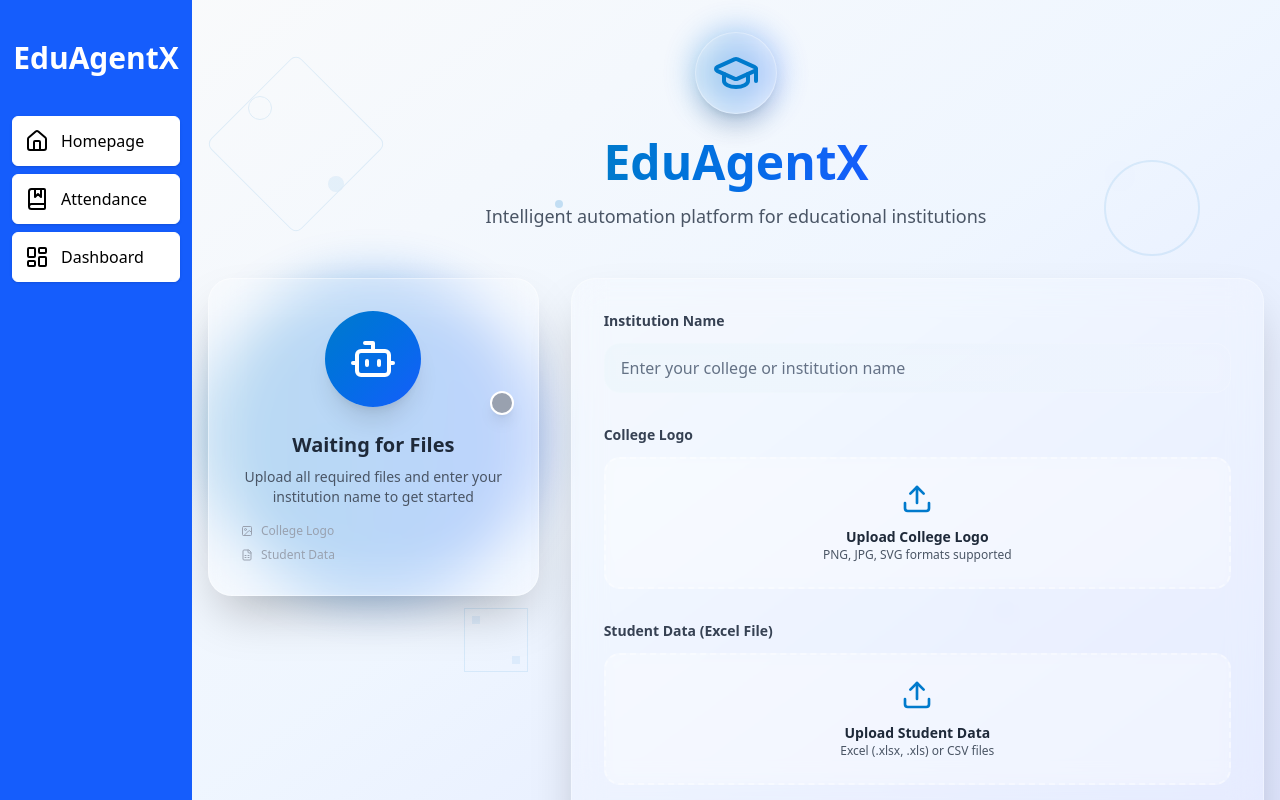
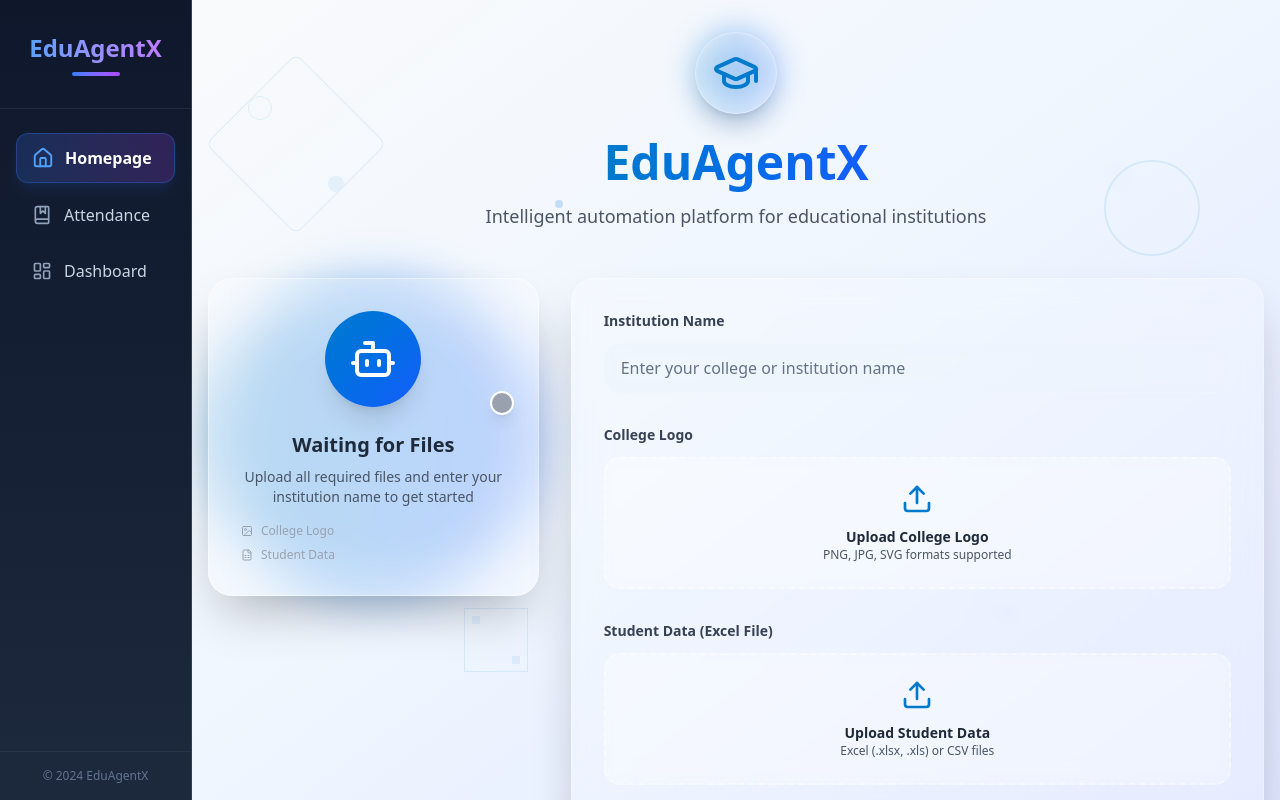
Before and after one commit to Shiva7ganesh/EduAgentX, a React (Vite) app in the folder client/: page / in a window 1280 px wide. Built offline with nearby package versions, Linux system fonts and the light colour scheme.

Commit message:
new design

```diff
--- a/client/src/components/Sidebar.jsx
+++ b/client/src/components/Sidebar.jsx
@@ -1,7 +1,7 @@
 import React from 'react';
+import { NavLink } from 'react-router-dom';
+import { Home, LayoutDashboard, BookMarked } from 'lucide-react';
 
-import { NavLink } from 'react-router-dom';
-import {Home, LayoutDashboard, BookMarked} from 'lucide-react'
 export const Sidebar = () => {
     const sideBarData = [
         {
@@ -20,27 +20,66 @@ export const Sidebar = () => {
             icon: LayoutDashboard
         }
     ]
+
     return (
-        <div className='h-full flex flex-col gap-10 bg-blue-600'>
-
-            <h2 className='text-center mt-10 text-3xl font-bold text-white'>
-                EduAgentX
-            </h2>
-
-
-            <div className='w-full'>
-                <ul className='flex flex-col gap-2 px-3'>
-                    {
-                        sideBarData.map((data) => (
-                            <li className='rounded-md bg-white shadow border text-black cursor-pointer pl-3 border-white'>
-                                <NavLink to={data.link}  className='inline-flex gap-3 py-3 w-full h-full' > {React.createElement(data.icon)} {data.name} </NavLink>
-                            </li>
-                        ))
-                    }
-                </ul>
+        <div className='h-full flex flex-col bg-gradient-to-b from-slate-900 to-slate-800 border-r border-slate-700 shadow-2xl'>
+            {/* Logo/Brand Section */}
+            <div className='px-6 py-8 border-b border-slate-700/50'>
+                <h2 className='text-center text-2xl font-bold bg-gradient-to-r from-blue-400 to-purple-400 bg-clip-text text-transparent'>
+                    EduAgentX
+                </h2>
+                <div className='mt-2 h-1 w-12 bg-gradient-to-r from-blue-500 to-purple-500 rounded-full mx-auto'></div>
             </div>
 
+            {/* Navigation Section */}
+            <nav className='flex-1 px-4 py-6'>
+                <ul className='space-y-2'>
+                    {sideBarData.map((data, index) => (
+                        <li key={index}>
+                            <NavLink
+                                to={data.link}
+                                className={({ isActive }) => `
+                                    group flex items-center gap-3 px-4 py-3 rounded-xl transition-all duration-300 ease-in-out
+                                    ${isActive
+                                        ? 'bg-gradient-to-r from-blue-500/20 to-purple-500/20 text-white border border-blue-500/30 shadow-lg shadow-blue-500/10'
+                                        : 'text-slate-300 hover:bg-slate-700/50 hover:text-white hover:translate-x-1'
+                                    }
+                                `}
+                            >
+                                {({ isActive }) => (
+                                    <>
+                                        <div className={`
+                                            transition-all duration-300
+                                            ${isActive
+                                                ? 'text-blue-400 scale-110'
+                                                : 'text-slate-400 group-hover:text-blue-400 group-hover:scale-105'
+                                            }
+                                        `}>
+                                            {React.createElement(data.icon, { size: 20 })}
+                                        </div>
+                                        <span className={`
+                                            font-medium transition-all duration-300
+                                            ${isActive ? 'text-white font-semibold' : 'group-hover:text-white'}
+                                        `}>
+                                            {data.name}
+                                        </span>
+                                        {isActive && (
+                                            <div className='ml-auto w-2 h-2 bg-blue-400 rounded-full animate-pulse'></div>
+                                        )}
+                                    </>
+                                )}
+                            </NavLink>
+                        </li>
+                    ))}
+                </ul>
+            </nav>
 
+            {/* Footer Section */}
+            <div className='px-6 py-4 border-t border-slate-700/50'>
+                <div className='text-xs text-slate-500 text-center'>
+                    © 2024 EduAgentX
+                </div>
+            </div>
         </div>
     )
 }
```
